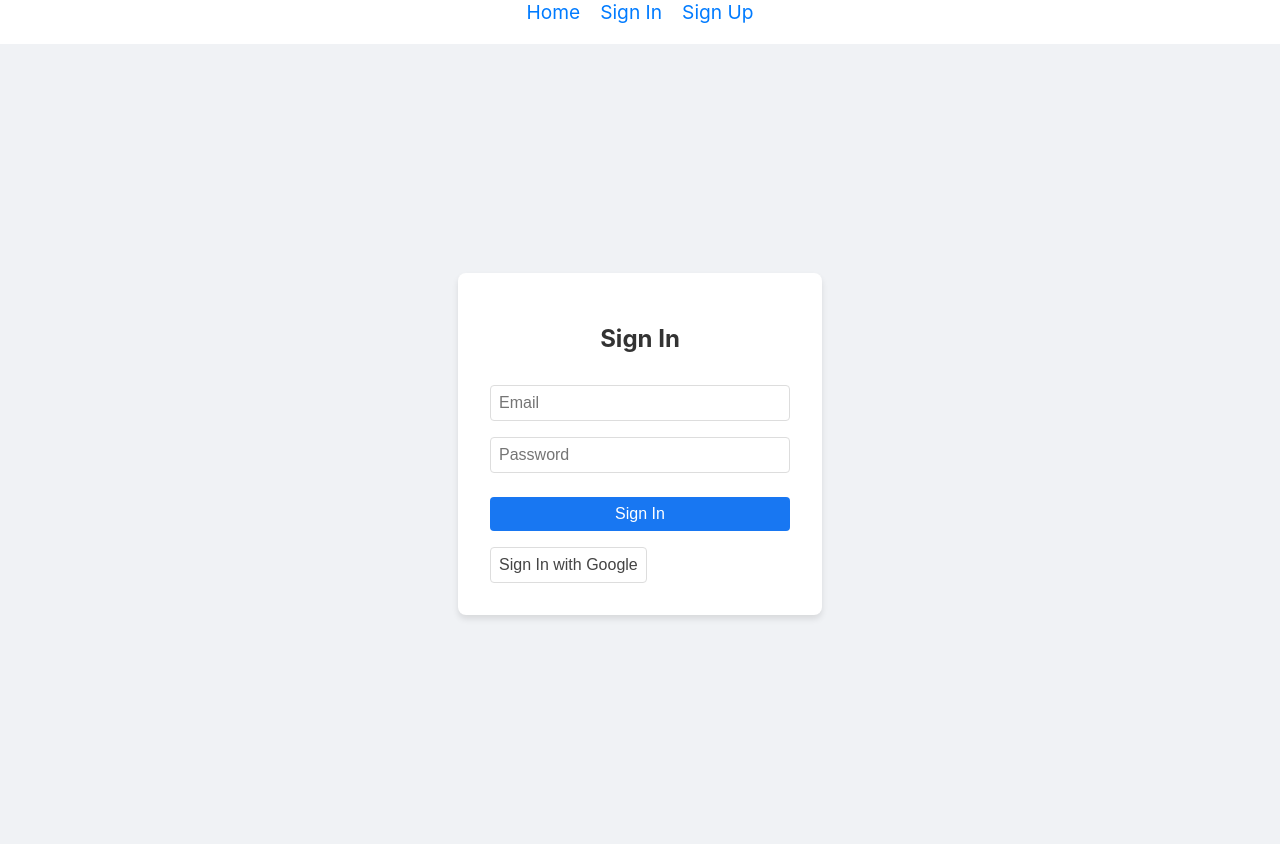
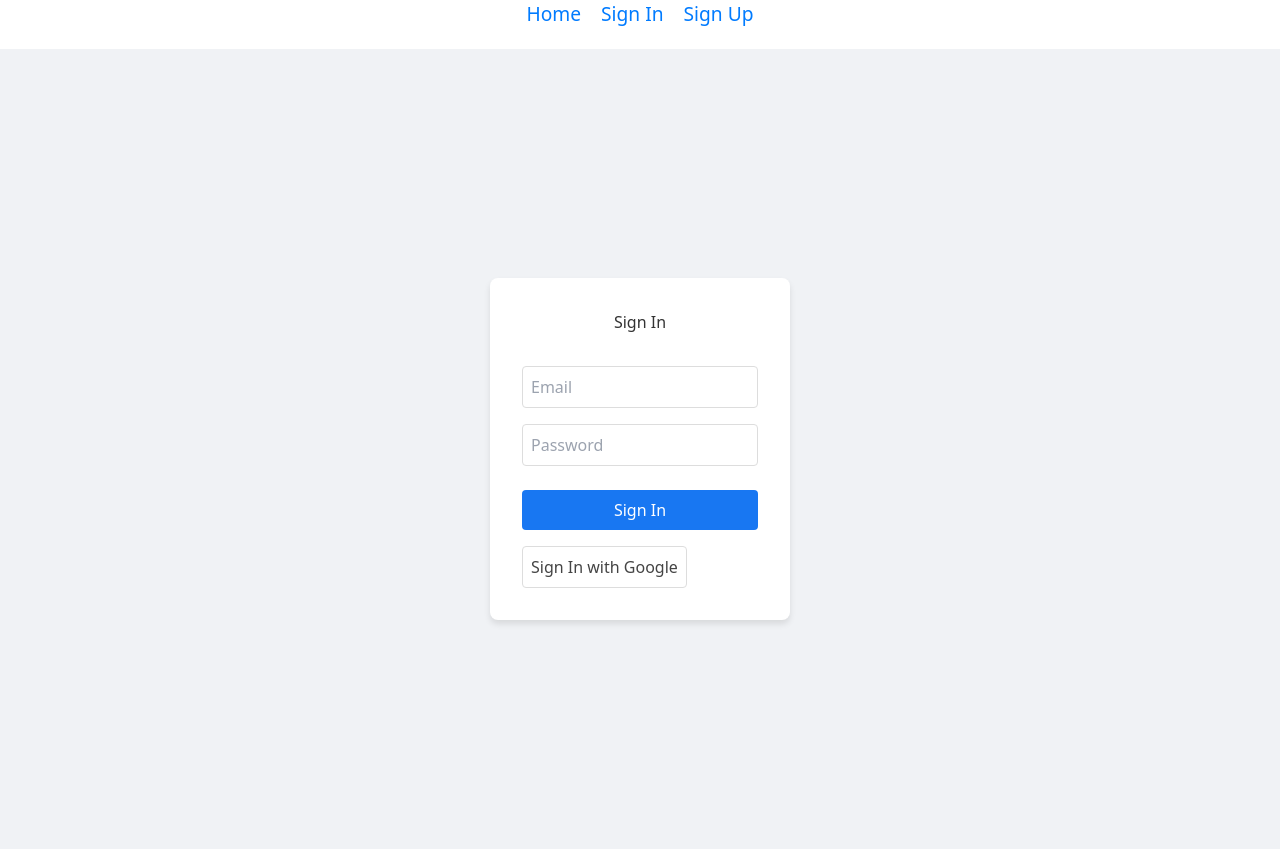
Before and after one commit to 60eokk/find-my-app, a React (Create React App) app: page /signin in a window 1280 px wide. Built offline with nearby package versions, Linux system fonts and the light colour scheme; no server answers.

Commit message:
added tailwind components (app still works)

```diff
--- a/package.json
+++ b/package.json
@@ -38,5 +38,10 @@
       "last 1 firefox version",
       "last 1 safari version"
     ]
+  },
+  "devDependencies": {
+    "autoprefixer": "^10.4.20",
+    "postcss": "^8.4.47",
+    "tailwindcss": "^3.4.11"
   }
 }
--- /dev/null
+++ b/postcss.config.js
@@ -0,0 +1,6 @@
+module.exports = {
+  plugins: {
+    tailwindcss: {},
+    autoprefixer: {},
+  },
+}
--- a/src/App.js
+++ b/src/App.js
@@ -6,7 +6,7 @@ import MainPage from './MainPage';
 import SignInPage from './Signin';
 import SignUpPage from './Signup';
 import Friends from './Friends';
-import './App.css';
+// import './App.css';
 
 
 
--- a/src/index.css
+++ b/src/index.css
@@ -1,4 +1,4 @@
-body {
+/* body {
   margin: 0;
   font-family: -apple-system, BlinkMacSystemFont, 'Segoe UI', 'Roboto', 'Oxygen',
     'Ubuntu', 'Cantarell', 'Fira Sans', 'Droid Sans', 'Helvetica Neue',
@@ -10,4 +10,18 @@ body {
 code {
   font-family: source-code-pro, Menlo, Monaco, Consolas, 'Courier New',
     monospace;
+} */
+
+
+@tailwind base;
+@tailwind components;
+@tailwind utilities;
+
+body {
+  -webkit-font-smoothing: antialiased;
+  -moz-osx-font-smoothing: grayscale;
 }
+
+code {
+  font-family: source-code-pro, Menlo, Monaco, Consolas, 'Courier New', monospace;
+}
--- /dev/null
+++ b/tailwind.config.js
@@ -0,0 +1,10 @@
+/** @type {import('tailwindcss').Config} */
+module.exports = {
+  content: [
+    "./src/**/*.{js,jsx,ts,tsx}",
+  ],
+  theme: {
+    extend: {},
+  },
+  plugins: [],
+}
```
Also changed, not shown: 1 other file (tests, documents, lock files or other folders).
